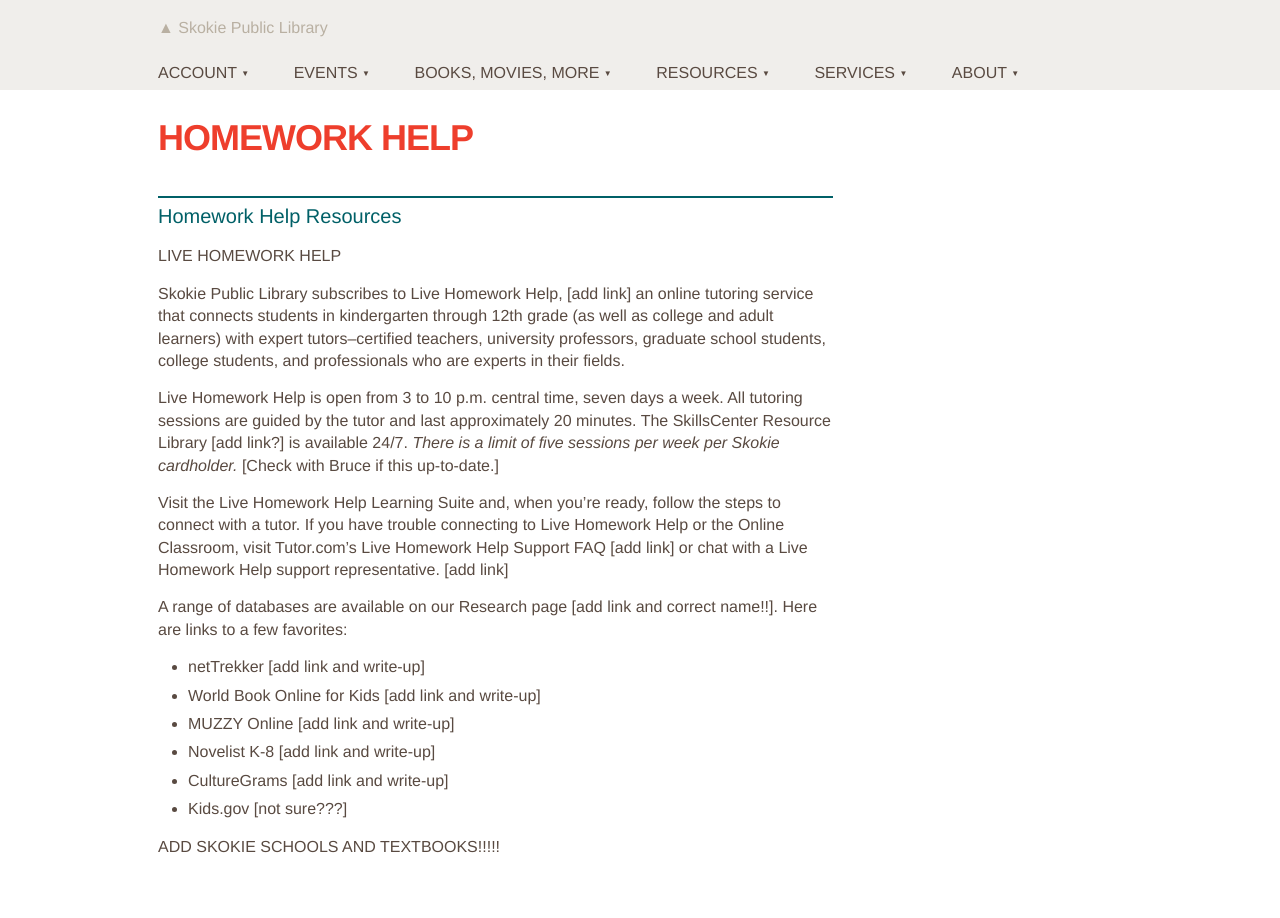
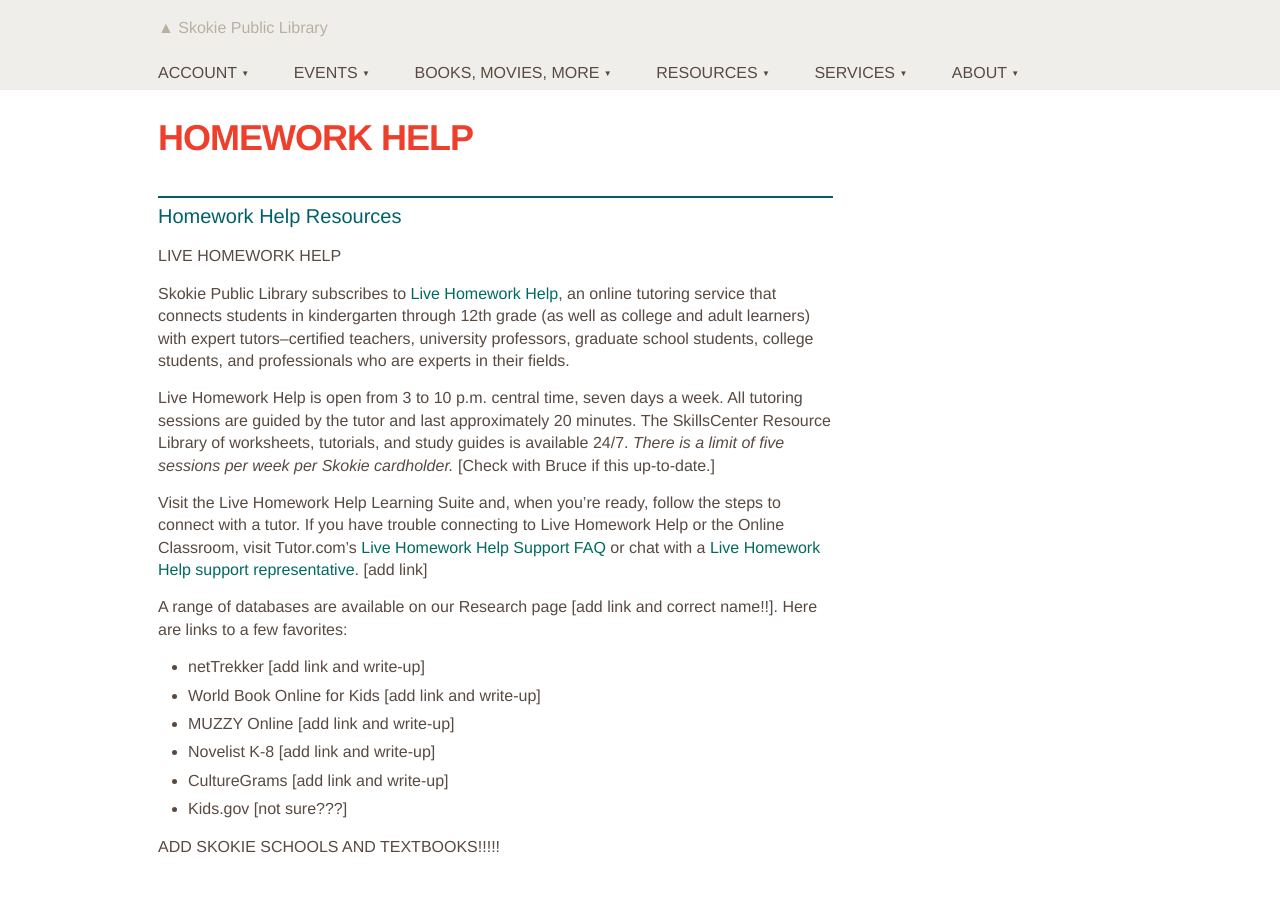
Before and after one commit to skokielibrary/spl-content, a Jekyll site: the page built from _content/mandy/resources--homework-help.markdown, in a window 1280 px wide. Built offline with Jekyll 4.4.1, drawn with Linux system fonts in a browser that asks for light colours.

Commit message:
Still updating and adding links.

```diff
--- a/_content/mandy/resources--homework-help.markdown
+++ b/_content/mandy/resources--homework-help.markdown
@@ -9,11 +9,11 @@ published: true
 ###Live Homework Help
 
 
-Skokie Public Library subscribes to Live Homework Help, [add link] an online tutoring service that connects students in kindergarten through 12th grade (as well as college and adult learners) with expert tutors--certified teachers, university professors, graduate school students, college students, and professionals who are experts in their fields.
+Skokie Public Library subscribes to [Live Homework Help](http://lhh.tutor.com/?ProgramGUID=4e339970-4f83-46c7-8373-65e0218340a3), an online tutoring service that connects students in kindergarten through 12th grade (as well as college and adult learners) with expert tutors--certified teachers, university professors, graduate school students, college students, and professionals who are experts in their fields.
 
-Live Homework Help is open from 3 to 10 p.m. central time, seven days a week. All tutoring sessions are guided by the tutor and last approximately 20 minutes. The SkillsCenter Resource Library [add link?] is available 24/7. *There is a limit of five sessions per week per Skokie cardholder.* [Check with Bruce if this up-to-date.]
+Live Homework Help is open from 3 to 10 p.m. central time, seven days a week. All tutoring sessions are guided by the tutor and last approximately 20 minutes. The SkillsCenter Resource Library of worksheets, tutorials, and study guides is available 24/7. *There is a limit of five sessions per week per Skokie cardholder.* [Check with Bruce if this up-to-date.]
 
-Visit the Live Homework Help Learning Suite and, when you're ready, follow the steps to connect with a tutor. If you have trouble connecting to Live Homework Help or the Online Classroom, visit Tutor.com's Live Homework Help Support FAQ [add link] or chat with a Live Homework Help support representative. [add link]
+Visit the Live Homework Help Learning Suite and, when you're ready, follow the steps to connect with a tutor. If you have trouble connecting to Live Homework Help or the Online Classroom, visit Tutor.com's [Live Homework Help Support FAQ](http://lhh.tutor.com/policies/faq.aspx) or chat with a [Live Homework Help support representative](http://lhh.tutor.com/policies/live-support.htm). [add link]
 
 A range of databases are available on our Research page [add link and correct name!!]. Here are links to a few favorites:
 - netTrekker [add link and write-up]
```
